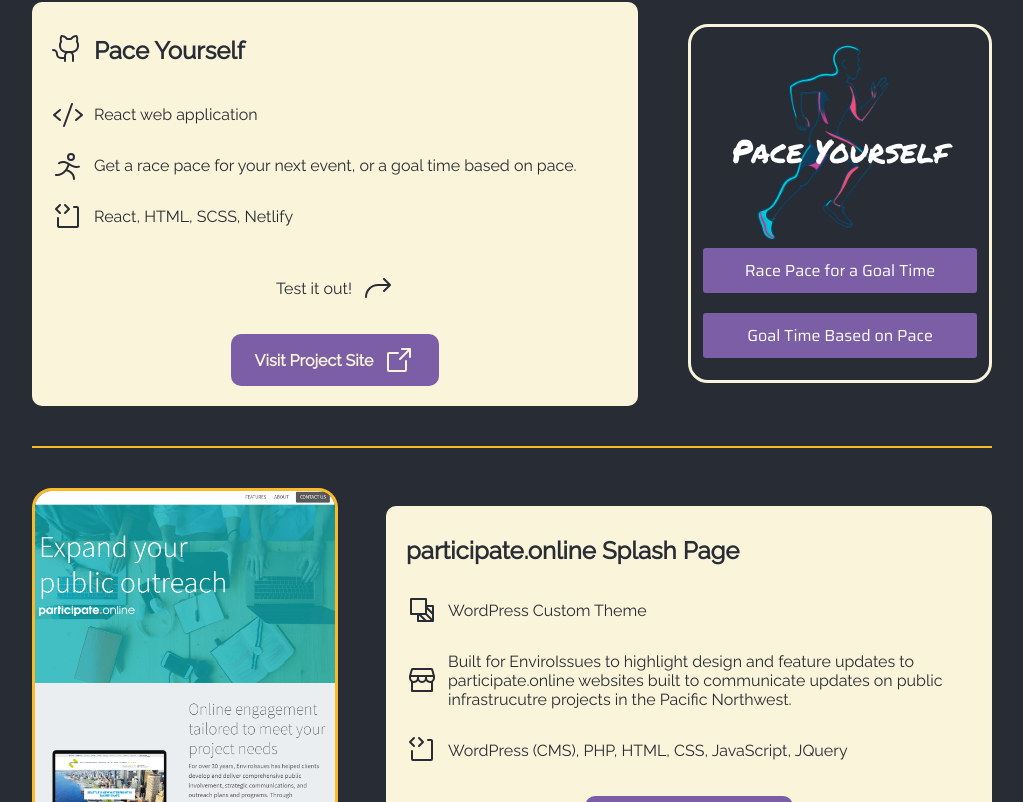
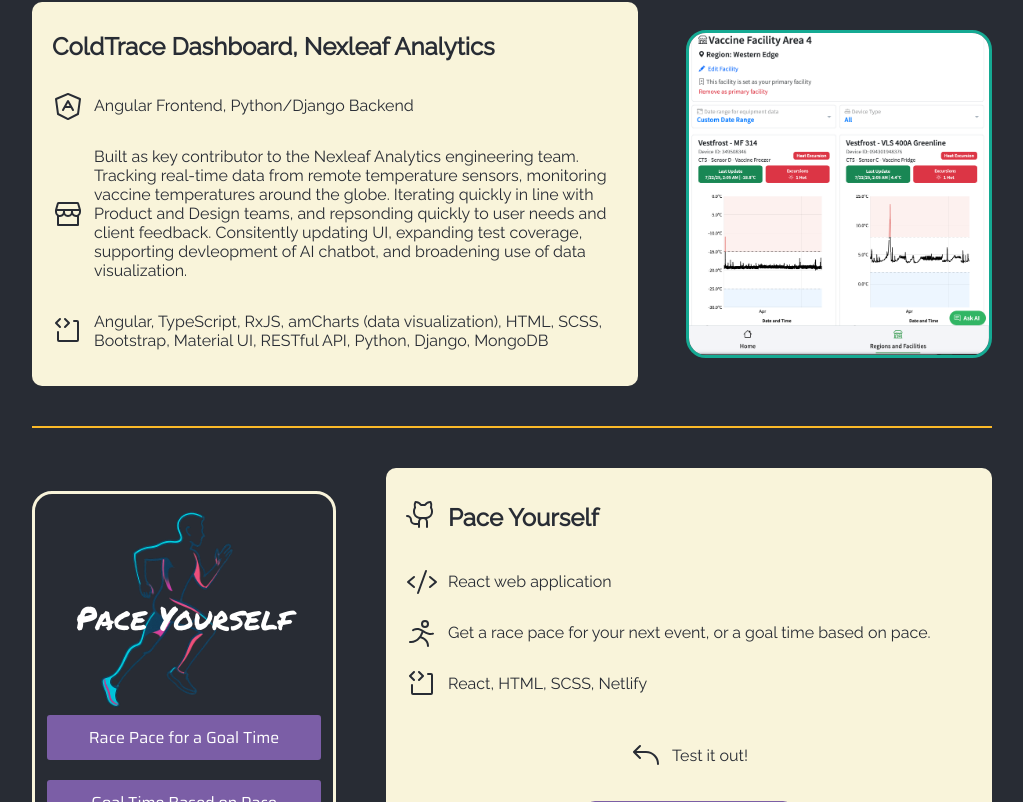
Before and after one commit to cgroark/portfolio2025, a React (Create React App) app: page /projects in a window 1280 px wide. Shown: the part 838-1640 px from the top of the page, without its empty margins (128-1151 px from the left). Built offline with nearby package versions, Linux system fonts and the light colour scheme.

Commit message:
add nl ct

```diff
--- a/src/views/About.js
+++ b/src/views/About.js
@@ -77,7 +77,7 @@
                 <h2 style={{ margin: '0 0 10px 0' }}>
                   Colin Groark
                 </h2>
-                <p style={{ margin: '0' }}>Full stack engineer with a frontend focus and leadership experience who contributes across the stack to build scalable, responsive, accessible, and high-quality UI and software platforms in close collaboration with product and design teams.</p>
+                <p style={{ margin: '0' }}>Full stack engineer with a frontend focus and leadership experience who contributes across the stack to build scalable, responsive, accessible, and high-quality UI, data visualizations, and software platforms in close collaboration with product and design teams.</p>
               </ProfileText>
             </Card>
           </ProfileContainer>
--- a/src/views/Projects.js
+++ b/src/views/Projects.js
@@ -1,5 +1,5 @@
 import {
-  ArrowBendUpRightIcon, ArrowBendRightDownIcon,
+  ArrowBendUpLeftIcon, ArrowBendRightDownIcon,
   ArrowSquareOutIcon, GithubLogoIcon,
   CodeIcon, CodeBlockIcon, BookOpenTextIcon,
   AngularLogoIcon, PersonSimpleRunIcon,
@@ -9,6 +9,7 @@
 import styled from 'styled-components';
 import bookends from '../assets/bookEnds.png';
 import participate from '../assets/po-site.png';
+import ctDashboard from '../assets/CTdashboard.png';
 import PaceHeader from '../components/PaceHeader';
 
 
@@ -195,6 +196,38 @@
       </ProjectWrapper>
       <LineBreak />
       <ProjectWrapper>
+      <Card>
+          <h2 style={{ marginTop: '10px' }}>
+            <div style={{ display: 'flex', alignItems: 'center', gap: '10px' }}>
+              ColdTrace Dashboard, Nexleaf Analytics
+            </div>
+          </h2>
+          <div style={{ display: 'flex', alignItems: 'center', gap: '10px' }}>
+            <AngularLogoIcon size={32} />
+            <p>
+              Angular Frontend, Python/Django Backend
+            </p>
+          </div>
+          <div style={{ display: 'flex', alignItems: 'center', gap: '10px' }}>
+            <StorefrontIcon size={32} />
+            <p>
+              Built as key contributor to the Nexleaf Analytics engineering team. Tracking real-time data from remote temperature sensors, monitoring vaccine temperatures around the globe. Iterating quickly in line with Product and Design teams, and repsonding quickly to user needs and client feedback. Consitently updating UI, expanding test coverage, supporting devleopment of AI chatbot, and broadening use of data visualization.
+            </p>
+          </div>
+          <div style={{ display: 'flex', alignItems: 'center', gap: '10px' }}>
+            <CodeBlockIcon size={32} />
+            <p>
+              Angular, TypeScript, RxJS, amCharts (data visualization), HTML, SCSS, Bootstrap, Material UI, RESTful API, Python, Django, MongoDB
+            </p>
+          </div>
+        </Card>
+        <ProjectImage borderColor="teal" src={ctDashboard} alt="ColdTrace Dashboard" />
+      </ProjectWrapper>
+      <LineBreak />
+      <ProjectWrapper style={{ flexWrap: 'wrap-reverse' }}>
+        <PaceSection>
+          <PaceHeader />
+        </PaceSection>
         <Card>
           <h2 style={{ marginTop: '10px' }}>
             <div style={{ display: 'flex', alignItems: 'center', gap: '10px' }}>
@@ -224,8 +257,8 @@
           </div>
             <ArrowUp>
               <div style={{ display: 'flex', alignItems: 'center', gap: '10px' }}>
+                <ArrowBendUpLeftIcon size={32} />
                 Test it out!
-                <ArrowBendUpRightIcon size={32} />
               </div>
             </ArrowUp>
           <ExternalButton
@@ -245,15 +278,9 @@
               </div>
             </ArrowDown>
         </Card>
-        <PaceSection>
-          <PaceHeader />
-        </PaceSection>
       </ProjectWrapper>
       <LineBreak />
-      <ProjectWrapper style={{ flexWrap: 'wrap-reverse' }}>
-        <a href="https://participate.online/" target="_blank" rel="noopener noreferrer">
-          <ProjectImage borderColor="yellow" src={participate} alt="Participate Online" />
-        </a>
+      <ProjectWrapper>
         <Card>
           <h2 style={{ marginTop: '10px' }}>
             <div style={{ display: 'flex', alignItems: 'center', gap: '10px' }}>
@@ -289,6 +316,9 @@
             </div>
           </ExternalButton>
         </Card>
+        <a href="https://participate.online/" target="_blank" rel="noopener noreferrer">
+          <ProjectImage borderColor="yellow" src={participate} alt="Participate Online" />
+        </a>
       </ProjectWrapper>
 
     </ProjectsContainer>
```
Also changed, not shown: src/assets/CTdashboard.png (added).
